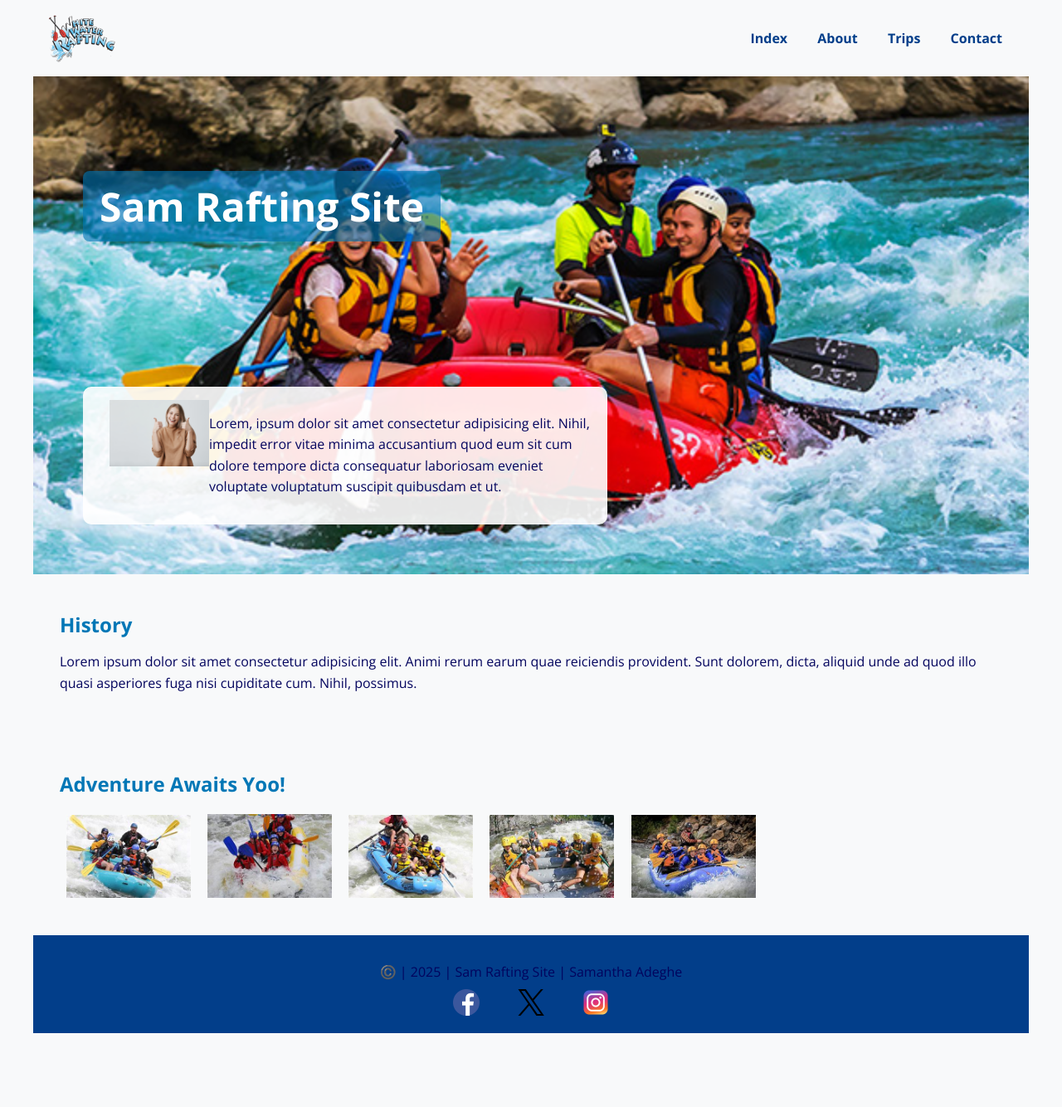
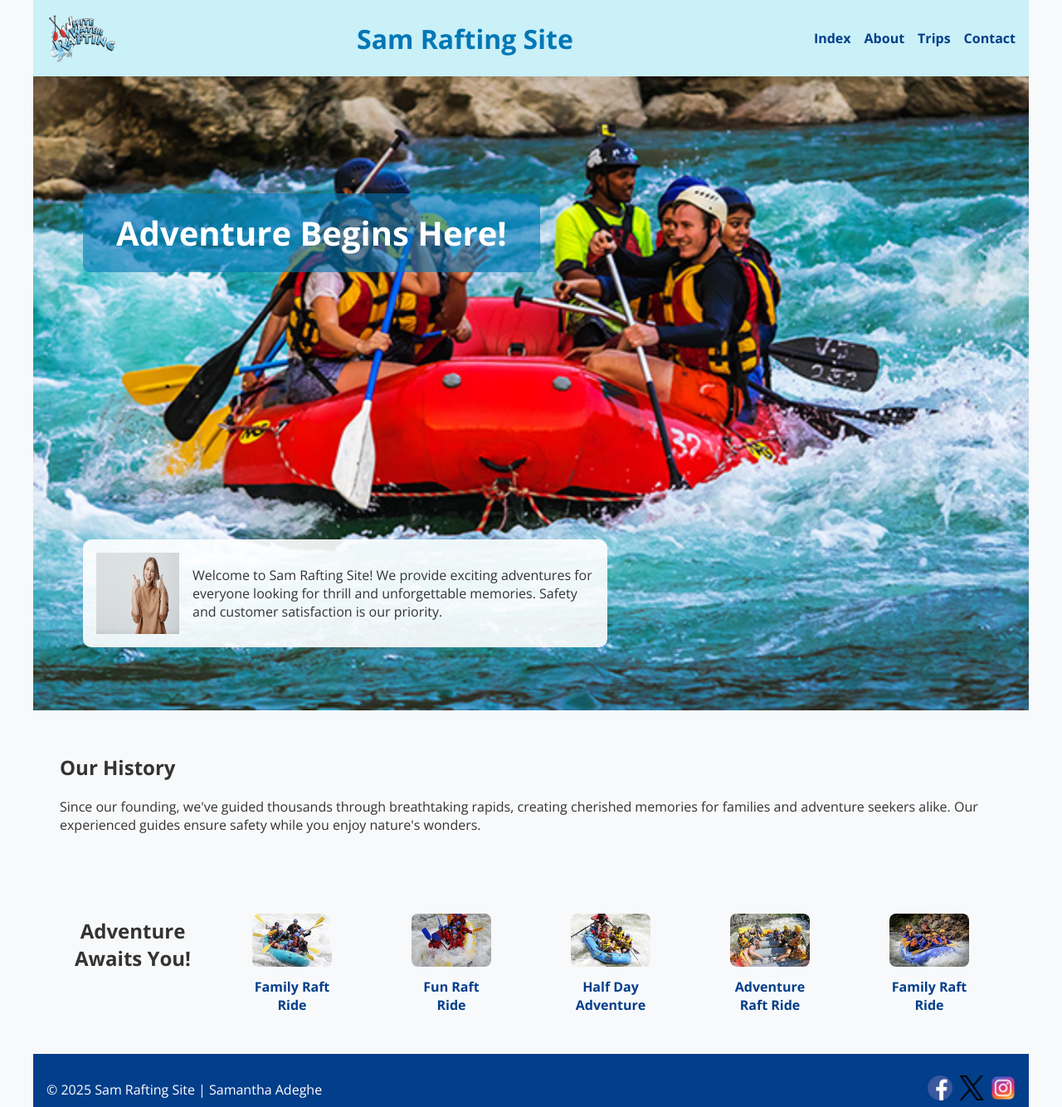
Before and after one commit to samadeghe/wdd130, a plain HTML site: page wwr/about.html in a window 1280 px wide. Shown: the top 1334 px of the page at 83% size. Before the commit the page ends 1245 px from the top, so only its background shows below. Drawn offline with nearby package versions, Linux system fonts and the light colour scheme.

Commit message:
updated rafting site

```diff
--- a/wwr/about.html
+++ b/wwr/about.html
@@ -3,58 +3,73 @@
 <head>
     <meta charset="UTF-8">
     <meta name="viewport" content="width=device-width, initial-scale=1.0">
-    <meta name="description" content="Rafting Site Home Page">
+    <meta name="description" content="Rafting Site About Us Page">
     <meta name="author" content="Samantha Adeghe">
-    <title>Rafting Site</title>
-    <link rel="preconnect" href="https://fonts.google.com/share?selection.family=Boldonse">
-    <link rel="preconnect" href="https://fonts.google.com/selection">
+    <title>About Us | Sam Rafting Site</title>
     <link href="https://fonts.googleapis.com/css2?family=Open+Sans:wght@300;400;600;700&display=swap" rel="stylesheet">
     <link rel="stylesheet" href="styles/rafting.css">
 </head>
+
 <body>
     <header>
-        <img src="images/wwr-photo.png" alt="rafting site image">
+        <img src="images/wwr-photo.png" alt="Rafting Site Logo">
+        <h1>Sam Rafting Site</h1>
         <nav>
-            <a href="index.html ">Index</a>
-            <a href="about.html">About</a>
-            <a href="trips.html">Trips</a>
-            <a href="contact.html">Contact</a>
+            <ul>
+                <li><a href="index.html">Index</a></li>
+                <li><a href="about.html">About</a></li>
+                <li><a href="trips.html">Trips</a></li>
+                <li><a href="contact.html">Contact</a></li>
+            </ul>
         </nav>
     </header>
+
     <main>
         <div class="hero">
-            <img src="images/rafting.jpg" alt="backgrond rafting image">
-            <h1>Sam Rafting Site</h1>
+            <img src="images/rafting.jpg" alt="Rafting Background Image">
+            <h1>Adventure Begins Here!</h1>
             <article>
-                <img src="images/Satisfied-Customers.png" alt="satisfied customer photo">
-                <p>Lorem, ipsum dolor sit amet consectetur adipisicing elit. Nihil, impedit error vitae minima accusantium quod eum sit cum dolore tempore dicta consequatur laboriosam eveniet voluptate voluptatum suscipit quibusdam et ut.</p>
+                <img src="images/Satisfied-Customers.png" alt="Satisfied Customers">
+                <p>Welcome to Sam Rafting Site! We provide exciting adventures for everyone looking for thrill and unforgettable memories. Safety and customer satisfaction is our priority.</p>
             </article>
         </div>
-    <section>
-        <h2>History</h2>
-        <p>Lorem ipsum dolor sit amet consectetur adipisicing elit. Animi rerum earum quae reiciendis provident. Sunt dolorem, dicta, aliquid unde ad quod illo quasi asperiores fuga nisi cupiditate cum. Nihil, possimus.</p>
-    </section>
-    <section>
-        <h2>Adventure Awaits Yoo!</h2>
-        <img src="images/raf_image1.jpeg" alt="rafting image">
-        <img src="images/raf_image2.jpeg" alt="rafting image">
-        <img src="images/raf_image3.jpeg" alt="rafting image">
-        <img src="images/raf_image4.jpeg" alt="rafting image">
-        <img src="images/raf_image5.jpeg" alt="rafting image">
-    </section>
+
+        <section class="history">
+            <h2>Our History</h2>
+            <p>Since our founding, we've guided thousands through breathtaking rapids, creating cherished memories for families and adventure seekers alike. Our experienced guides ensure safety while you enjoy nature's wonders.</p>
+        </section>
+
+        <section class="adventures">
+            <h2>Adventure Awaits You!</h2>
+            <figure>
+                <img src="images/raf_image1.jpeg" alt="Family raft ride">
+                <figcaption>Family Raft Ride</figcaption>
+            </figure>
+            <figure>
+                <img src="images/raf_image2.jpeg" alt="Raft ride">
+                <figcaption>Fun Raft Ride</figcaption>
+            </figure>
+            <figure>
+                <img src="images/raf_image3.jpeg" alt="Half Day Adventure">
+                <figcaption>Half Day Adventure</figcaption>
+            </figure>
+            <figure>
+                <img src="images/raf_image4.jpeg" alt="Adventure Raft Ride">
+                <figcaption>Adventure Raft Ride</figcaption>
+            </figure>
+            <figure>
+                <img src="images/raf_image5.jpeg" alt="Family Raft Ride">
+                <figcaption>Family Raft Ride</figcaption>
+            </figure>
+        </section>
     </main>
+
     <footer>
-        <p>©️ | 2025 | Sam Rafting Site | Samantha Adeghe </p>
+        <p>© 2025 Sam Rafting Site | Samantha Adeghe</p>
         <nav class="sociallinks">
-            <a href="https://www.facebook.com/">
-                <img src="images/facebook_logo.webp" alt="Facebook Logo">
-            </a>
-            <a href="https://x.com/">
-                <img src="images/twitter_logo.webp" alt="Twitter Logo">
-            </a>
-            <a href="https://www.instagram.com/">
-                <img src="images/instagram_logo.webp" alt="Instagram Logo">
-            </a>
+            <a href="https://www.facebook.com/"><img src="images/facebook_logo.webp" alt="Facebook"></a>
+            <a href="https://x.com/"><img src="images/twitter_logo.webp" alt="Twitter"></a>
+            <a href="https://www.instagram.com/"><img src="images/instagram_logo.webp" alt="Instagram"></a>
         </nav>
     </footer>
 </body>
--- a/wwr/styles/rafting.css
+++ b/wwr/styles/rafting.css
@@ -12,44 +12,39 @@
     font-family: 'Open Sans', sans-serif;
     color: var(--text-color);
     background-color: var(--background-color);
+    margin: 0;
+    padding: 0;
     max-width: 1200px;
     margin: 0 auto;
-    padding: 0;
-  }
-
-  h1, h2 {
-    color: var(--primary-color);
-    margin: 0.5em 0;
-  }
-
-  p {
-    color: var(--dark-color);
-    line-height: 1.6;
-  }
-
-  .sociallinks a {
-    text-decoration: none;
-  }
-
-  .sociallinks img {
-    width: 32px;
-    height: 32px;
-    margin: 0 5px;
 }
 
 header {
-    display: flex;
+    display: grid;
+    grid-template-columns: auto 1fr auto;
     align-items: center;
-    justify-content: space-between;
     padding: 1em;
+    background-color: var(--light-color);
 }
 
 header img {
     height: 60px;
 }
 
+header h1 {
+    color: var(--primary-color);
+    margin: 0;
+    text-align: center;
+}
+
+nav ul {
+    list-style: none;
+    display: flex;
+    gap: 1em;
+    margin: 0;
+    padding: 0;
+}
+
 nav a {
-    margin: 0 1em;
     text-decoration: none;
     color: var(--secondary-color);
     font-weight: bold;
@@ -58,7 +53,6 @@
 .hero {
     position: relative;
     width: 100%;
-    max-height: 600px;
     overflow: hidden;
 }
 
@@ -71,11 +65,11 @@
     position: absolute;
     top: 15%;
     left: 5%;
+    background-color: rgba(0, 119, 182, 0.6);
     color: white;
-    font-size: 3rem;
-    background-color: rgba(0, 119, 182, 0.6);
-    padding: 10px 20px;
+    padding: 0.5em 1em;
     border-radius: 8px;
+    font-size: 2.5rem;
 }
 
 .hero article {
@@ -85,36 +79,55 @@
     background-color: rgba(255, 255, 255, 0.9);
     padding: 1em;
     border-radius: 10px;
-    width: 90%;
+    display: flex;
+    gap: 1em;
     max-width: 600px;
-    display: flex;
-    align-items: flex-start;
 }
 
 .hero article img {
-    float: right;
-    margin-left: 1em;
-    max-width: 120px;
+    width: 100px;
     height: auto;
 }
 
-  section {
+.history {
     padding: 2em;
 }
 
-  section img {
-    width: 150px;
+.adventures {
+    display: grid;
+    grid-template-columns: repeat(auto-fit, minmax(150px, 1fr));
+    gap: 1em;
+    padding: 2em;
+    text-align: center;
+}
+
+.adventures img {
+    width: 100%;
     height: auto;
-    margin: 0.5em;
+    border-radius: 8px;
+}
+
+figcaption {
+    margin-top: 0.5em;
+    font-weight: bold;
+    color: var(--secondary-color);
 }
 
 footer {
     background-color: var(--secondary-color);
     color: white;
+    display: flex;
+    justify-content: space-between;
+    align-items: center;
     padding: 1em;
-    text-align: center;
 }
 
-  footer p {
-    margin-bottom: 0.5em;
+footer .sociallinks {
+    display: flex;
+    gap: 0.5em;
 }
+
+footer img {
+    width: 30px;
+    height: 30px;
+}
```
Lines whose indentation alone changed are shown as unchanged.
